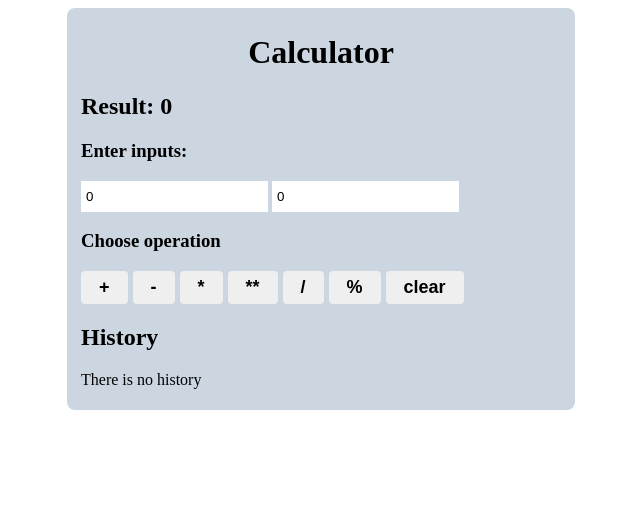
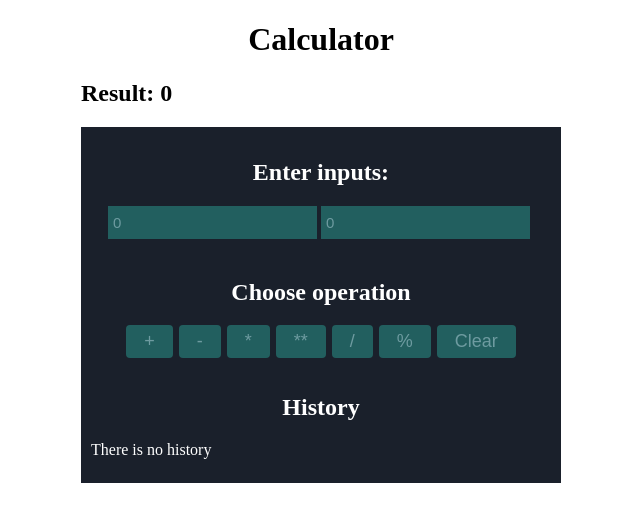
Before and after one commit to Nazim6269/React_Practice, a React (Vite) app: page / in a window 1280 px wide. Shown: the top 522 px of the page, without its empty margins (319-959 px from the left). Built offline with nearby package versions, Linux system fonts and the light colour scheme.

Commit message:
added style in all components

```diff
--- a/src/Components/history/History.jsx
+++ b/src/Components/history/History.jsx
@@ -2,7 +2,6 @@ import PropTypes from "prop-types";
 import React from "react";
 
 const History = ({ item, style, handleHistory }) => {
-  console.log("item", item);
   return (
     <div>
       <ul key={item.id}>
@@ -17,6 +16,7 @@ const History = ({ item, style, handleHistory }) => {
             {item.createdAt.toLocaleTimeString()}
           </span>
           <br />
+
           <button className={style.btn} onClick={() => handleHistory(item)}>
             Reset
           </button>
--- a/src/Components/history/HistorySection.jsx
+++ b/src/Components/history/HistorySection.jsx
@@ -1,9 +1,10 @@
 import React from "react";
 import History from "./History";
+import historyStyle from "./historySection.module.css";
 
 const HistorySection = ({ histories, style, handleHistory }) => {
   return (
-    <div>
+    <div className={historyStyle.historySection}>
       <h2>History</h2>
       {histories.length === 0 ? (
         <p>There is no history</p>
--- /dev/null
+++ b/src/Components/history/historySection.module.css
@@ -0,0 +1,14 @@
+.historySection {
+  background-color: #1a202b;
+  padding: 8px 10px;
+}
+.historySection h2 {
+  text-align: center;
+}
+
+.historySection h2,
+p,
+ul,
+li {
+  color: #fff;
+}
--- a/src/Components/inputSection/InputSection.jsx
+++ b/src/Components/inputSection/InputSection.jsx
@@ -1,11 +1,12 @@
 import PropTypes from "prop-types";
 import React from "react";
+import inputStyle from "../inputSection/input.module.css";
 import NumberField from "../ui/NumberField";
 
 const InputSection = ({ inputState, handleInputChange }) => {
   return (
-    <div>
-      <h3>Enter inputs: </h3>
+    <div className={inputStyle.inputSection}>
+      <h2>Enter inputs: </h2>
       <NumberField
         type="number"
         name="a"
--- /dev/null
+++ b/src/Components/inputSection/input.module.css
@@ -0,0 +1,9 @@
+.inputSection {
+  background-color: #1a202b;
+  text-align: center;
+  padding: 12px 10px;
+}
+
+.inputSection h2 {
+  color: #fff;
+}
--- a/src/Components/operationSection/OperationSection.jsx
+++ b/src/Components/operationSection/OperationSection.jsx
@@ -2,6 +2,7 @@ import PropTypes from "prop-types";
 import React from "react";
 import { generateId } from "../../utils/generateId";
 import CustomButton from "../ui/CustomButton";
+import operationStyle from "./operationSection.module.css";
 
 const getId = generateId();
 
@@ -39,13 +40,13 @@ const OperationSection = ({ handleClearOps, handleClick, style }) => {
     },
     {
       id: getId.next().value,
-      text: "clear",
+      text: "Clear",
       onClick: handleClearOps,
     },
   ];
   return (
-    <div>
-      <h3>Choose operation</h3>
+    <div className={operationStyle.operationSection}>
+      <h2>Choose operation</h2>
       <div className={style.btnGroup}>
         {operations.map((item) => (
           <CustomButton
--- /dev/null
+++ b/src/Components/operationSection/operationSection.module.css
@@ -0,0 +1,9 @@
+.operationSection {
+  background-color: #1a202b;
+  padding: 8px 10px;
+}
+
+.operationSection h2 {
+  color: #fff;
+  text-align: center;
+}
--- a/src/Components/ui/NumberField.jsx
+++ b/src/Components/ui/NumberField.jsx
@@ -1,8 +1,17 @@
 import PropTypes from "prop-types";
 import React from "react";
+import numberFeildStyle from "./numberField.module.css";
 
 const NumberField = ({ name, onChange, value }) => {
-  return <input type="text" name={name} onChange={onChange} value={value} />;
+  return (
+    <input
+      type="text"
+      className={numberFeildStyle.numberField}
+      name={name}
+      onChange={onChange}
+      value={value}
+    />
+  );
 };
 
 NumberField.propTypes = {
--- /dev/null
+++ b/src/Components/ui/numberField.module.css
@@ -0,0 +1,9 @@
+.numberField {
+  outline: none;
+  border: none;
+  padding: 8px 5px;
+  margin: 0 4px 0 0;
+  background-color: #225f5f;
+  color: #6e9ba0;
+  font-size: 15px;
+}
--- a/src/app3.module.css
+++ b/src/app3.module.css
@@ -1,16 +1,7 @@
 .card {
-  background-color: #abc9;
   width: 30rem;
-  padding: 5px 14px;
   border-radius: 8px;
   margin: 0 auto;
-}
-
-.card input {
-  outline: none;
-  border: none;
-  padding: 8px 5px;
-  margin: 0 4px 0 0;
 }
 
 .heading {
@@ -20,13 +11,15 @@
 .btn {
   padding: 6px 18px;
   border: none;
-  font-weight: bold;
+  font-weight: 400;
   font-size: 18px;
   border-radius: 4px;
+  background-color: #225f5f;
+  color: #6e9ba0;
 }
 
 .btnGroup {
   display: flex;
-
-  gap: 5px;
+  justify-content: center;
+  gap: 6px;
 }
```
